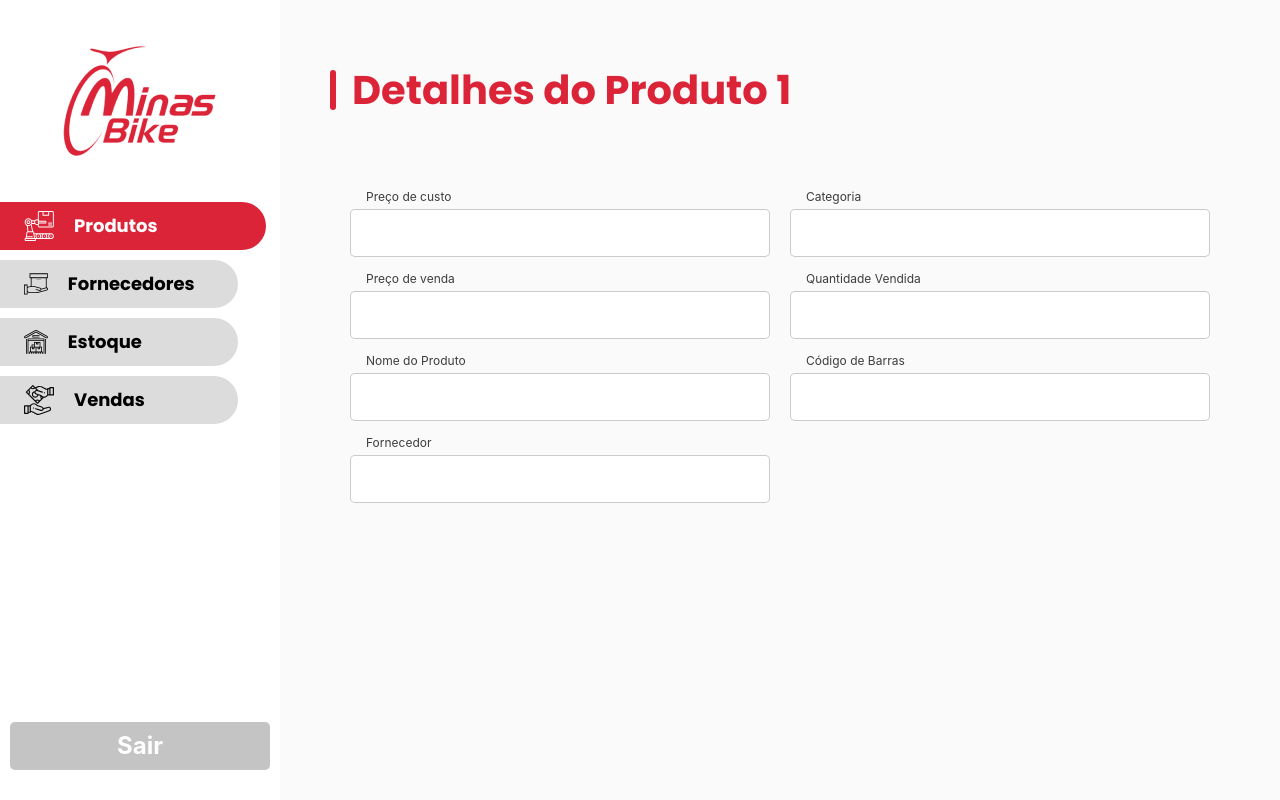
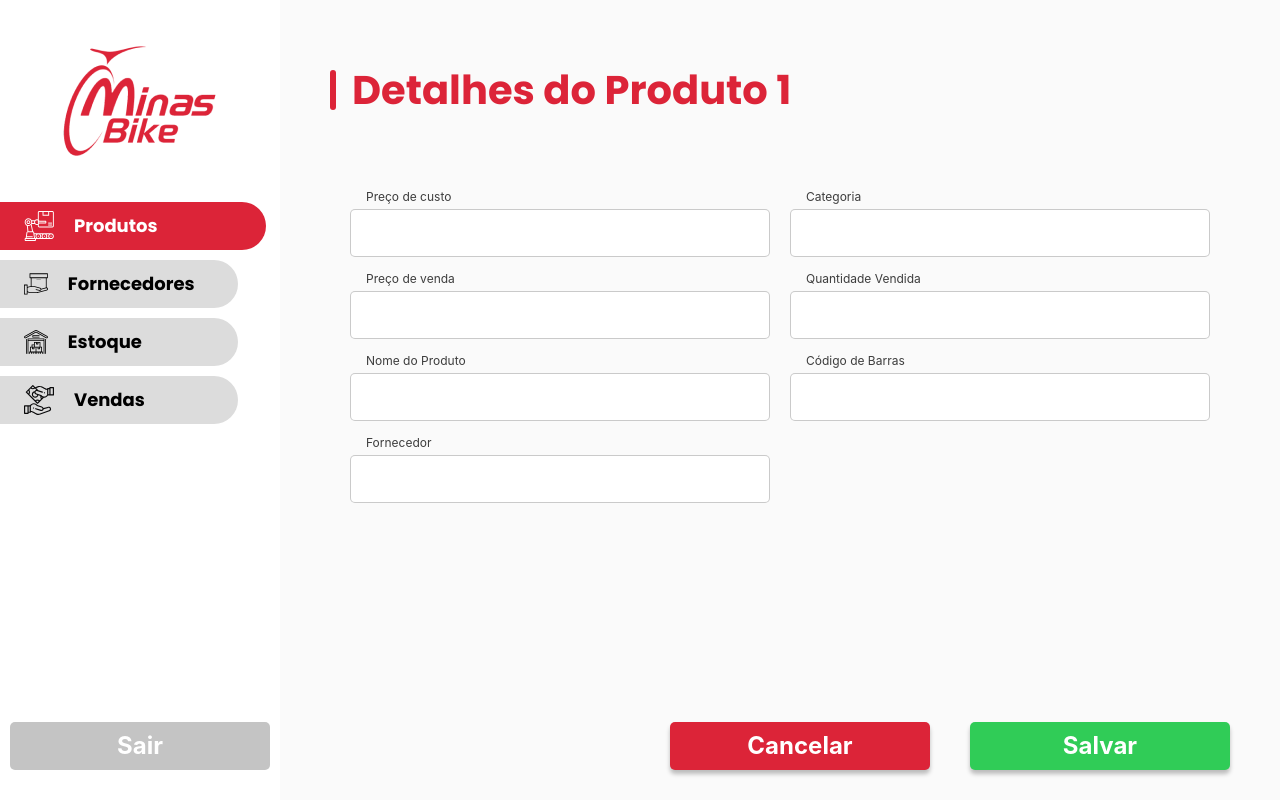
Before and after one commit to lucaspontoexe/MinasBike, a React (Create React App) app in the folder front/: page /produtos/1 in a window 1280 px wide. Built offline with nearby package versions, Linux system fonts and the light colour scheme.

Commit message:
botões incluídos

```diff
--- a/front/src/pages/DetalhesProduto/index.jsx
+++ b/front/src/pages/DetalhesProduto/index.jsx
@@ -1,5 +1,6 @@
 import React from 'react';
 import TextBox from '../../components/TextBox';
+import Button from '../../components/Button';
 import Header from '../../components/Header';
 import './styles.css';
 
@@ -23,6 +24,18 @@ export default function DetalhesProduto(props) {
                     <TextBox name="code" label="Código de Barras" />
                 </div>
             </form>
+
+            <div className="buttons">
+                <Button
+                    color="#DC2438"
+                    onClick={() => this.props.history.replace('/produtos')}
+                >
+                    Cancelar
+                </Button>
+                <Button type="submit" color="#30CC57">
+                    Salvar
+                </Button>
+            </div>
         </div>
     );
 }
```
